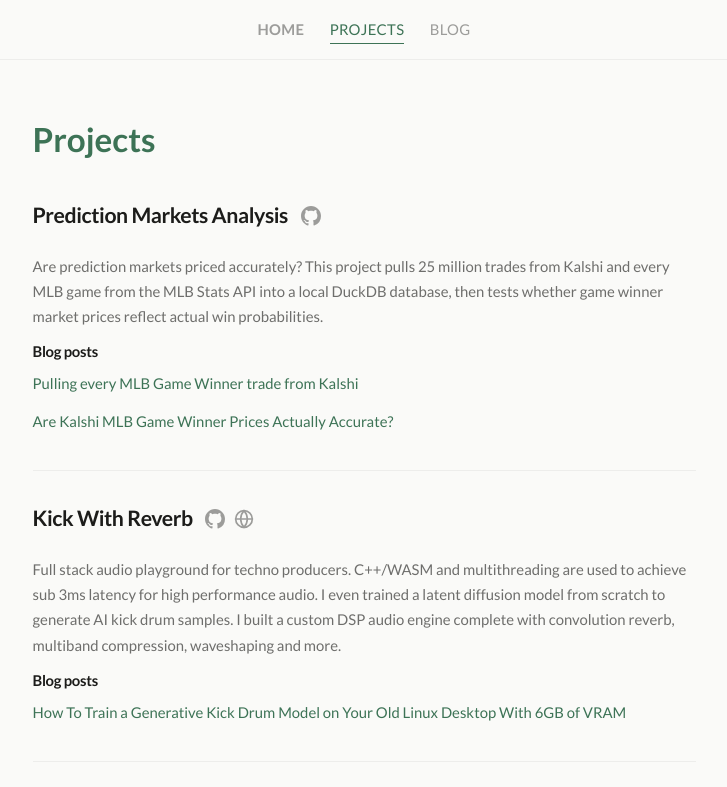
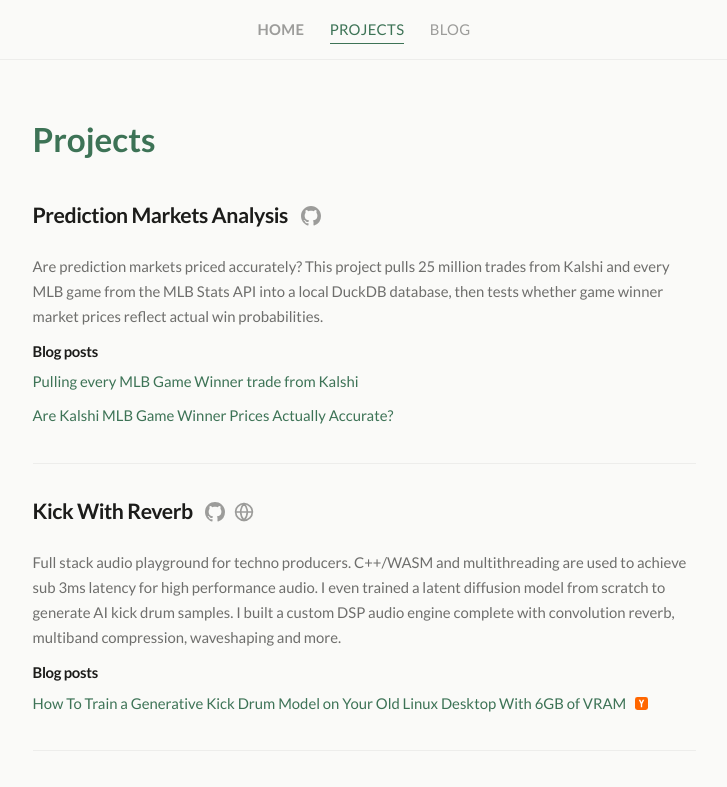
Before and after one commit to zhinit/zh-init-website, a React (Vite) app: page /projects in a window 1280 px wide. Shown: the top 787 px of the page, without its empty margins (276-1003 px from the left). Built offline with nearby package versions, Linux system fonts and the light colour scheme.

Commit message:
add hacker news front page banner to kick drum post and HN icon links on project pages

```diff
--- a/content/blog/training-a-kick-drum-diffusion-model.md
+++ b/content/blog/training-a-kick-drum-diffusion-model.md
@@ -2,6 +2,7 @@
 title: How To Train a Generative Kick Drum Model on Your Old Linux Desktop With 6GB of VRAM
 date: 2026-07-16
 description: I trained a VAE, a diffusion U-Net, and a HiFi-GAN vocoder from scratch on 13,615 kick drums from my sample library, using a 7-year-old GPU with 6GB of VRAM. Now anyone can press a button and get a new kick.
+hn: 48935687
 ---
 
 I keep telling my friends who listen to techno that it's just a kick drum with reverb on it.
--- /dev/null
+++ b/src/components/HNMark.tsx
@@ -0,0 +1,12 @@
+interface HNMarkProps {
+  className?: string
+}
+
+export function HNMark({ className }: HNMarkProps) {
+  return (
+    <svg className={className} viewBox="0 0 16 16" aria-hidden="true">
+      <rect width="16" height="16" rx="3" fill="#ff6600" />
+      <path d="M4.6 3.5h1.9L8 6.6l1.5-3.1h1.9L8.85 8.55v3.95h-1.7V8.55Z" fill="#fff" />
+    </svg>
+  )
+}
--- a/src/pages/BlogPost.module.css
+++ b/src/pages/BlogPost.module.css
@@ -16,6 +16,26 @@
 .title {
   font-size: var(--text-2xl);
   font-weight: 700;
+}
+
+.hnLink {
+  display: inline-flex;
+  align-items: flex-start;
+  gap: var(--space-2);
+  margin-top: var(--space-3);
+  font-size: var(--text-sm);
+  color: var(--color-text-secondary);
+}
+
+.hnLink:hover {
+  color: var(--color-text);
+}
+
+.hnMark {
+  width: 14px;
+  height: 14px;
+  flex-shrink: 0;
+  margin-top: 0.25em;
 }
 
 .content h2 {
--- a/src/pages/BlogPost.tsx
+++ b/src/pages/BlogPost.tsx
@@ -2,6 +2,7 @@ import { Link, useParams } from 'react-router'
 import Markdown from 'react-markdown'
 import rehypeRaw from 'rehype-raw'
 import remarkGfm from 'remark-gfm'
+import { HNMark } from '../components/HNMark'
 import { formatDate, getPost } from '../utils/posts'
 import styles from './BlogPost.module.css'
 
@@ -25,6 +26,17 @@ export function BlogPost() {
       <header className={styles.header}>
         <p className={styles.date}>{formatDate(post.date)}</p>
         <h1 className={styles.title}>{post.title}</h1>
+        {post.hn && (
+          <a
+            className={styles.hnLink}
+            href={`https://news.ycombinator.com/item?id=${post.hn}`}
+            target="_blank"
+            rel="noopener noreferrer"
+          >
+            <HNMark className={styles.hnMark} />
+            Read the discussion which made it to the front page of Hacker News
+          </a>
+        )}
       </header>
       <div className={styles.content}>
         <Markdown
--- a/src/pages/ProjectPage.module.css
+++ b/src/pages/ProjectPage.module.css
@@ -61,6 +61,21 @@
   text-decoration: underline;
 }
 
+.postItem {
+  display: flex;
+  align-items: center;
+  gap: var(--space-2);
+}
+
+.hnIconLink {
+  display: inline-flex;
+}
+
+.hnMark {
+  width: 13px;
+  height: 13px;
+}
+
 .footer {
   margin-top: var(--space-12);
   padding-top: var(--space-6);
--- a/src/pages/ProjectPage.tsx
+++ b/src/pages/ProjectPage.tsx
@@ -1,5 +1,6 @@
 import { Link, useParams } from 'react-router'
 import { projects } from './Projects'
+import { HNMark } from '../components/HNMark'
 import { getPost } from '../utils/posts'
 import styles from './ProjectPage.module.css'
 
@@ -72,11 +73,25 @@ export function ProjectPage() {
         <section className={styles.postsSection}>
           <h2 className={styles.postsHeading}>Write-ups</h2>
           <ul className={styles.posts}>
-            {project.posts.map((slug) => (
-              <li key={slug}>
-                <Link to={`/blog/${slug}`}>{getPost(slug)?.title ?? slug}</Link>
-              </li>
-            ))}
+            {project.posts.map((slug) => {
+              const post = getPost(slug)
+              return (
+                <li key={slug} className={styles.postItem}>
+                  <Link to={`/blog/${slug}`}>{post?.title ?? slug}</Link>
+                  {post?.hn && (
+                    <a
+                      href={`https://news.ycombinator.com/item?id=${post.hn}`}
+                      target="_blank"
+                      rel="noopener noreferrer"
+                      className={styles.hnIconLink}
+                      title="Hacker News discussion"
+                    >
+                      <HNMark className={styles.hnMark} />
+                    </a>
+                  )}
+                </li>
+              )
+            })}
           </ul>
         </section>
       )}
--- a/src/pages/Projects.module.css
+++ b/src/pages/Projects.module.css
@@ -87,3 +87,18 @@
 .posts a:hover {
   text-decoration: underline;
 }
+
+.postItem {
+  display: flex;
+  align-items: center;
+  gap: var(--space-2);
+}
+
+.hnIconLink {
+  display: inline-flex;
+}
+
+.hnMark {
+  width: 13px;
+  height: 13px;
+}
--- a/src/pages/Projects.tsx
+++ b/src/pages/Projects.tsx
@@ -1,4 +1,5 @@
 import { Link } from "react-router";
+import { HNMark } from "../components/HNMark";
 import { getPost } from "../utils/posts";
 import styles from "./Projects.module.css";
 
@@ -100,11 +101,25 @@ export function Projects() {
               <>
                 <h3 className={styles.postsHeading}>Blog posts</h3>
                 <ul className={styles.posts}>
-                  {project.posts.map((slug) => (
-                    <li key={slug}>
-                      <Link to={`/blog/${slug}`}>{getPost(slug)?.title ?? slug}</Link>
-                    </li>
-                  ))}
+                  {project.posts.map((slug) => {
+                    const post = getPost(slug);
+                    return (
+                      <li key={slug} className={styles.postItem}>
+                        <Link to={`/blog/${slug}`}>{post?.title ?? slug}</Link>
+                        {post?.hn && (
+                          <a
+                            href={`https://news.ycombinator.com/item?id=${post.hn}`}
+                            target="_blank"
+                            rel="noopener noreferrer"
+                            className={styles.hnIconLink}
+                            title="Hacker News discussion"
+                          >
+                            <HNMark className={styles.hnMark} />
+                          </a>
+                        )}
+                      </li>
+                    );
+                  })}
                 </ul>
               </>
             )}
--- a/src/utils/posts.ts
+++ b/src/utils/posts.ts
@@ -2,6 +2,7 @@ interface PostFrontmatter {
   title: string
   date: string
   description: string
+  hn?: string
 }
 
 export interface Post extends PostFrontmatter {
@@ -28,13 +29,13 @@ function parseFrontmatter(raw: string): { frontmatter: PostFrontmatter; body: st
     fields[line.slice(0, colon).trim()] = line.slice(colon + 1).trim()
   }
 
-  const { title, date, description } = fields
+  const { title, date, description, hn } = fields
   if (!title || !date || !description) {
     throw new Error('Post frontmatter must include title, date, and description')
   }
 
   return {
-    frontmatter: { title, date, description },
+    frontmatter: { title, date, description, hn },
     body: raw.slice(match[0].length),
   }
 }
```
